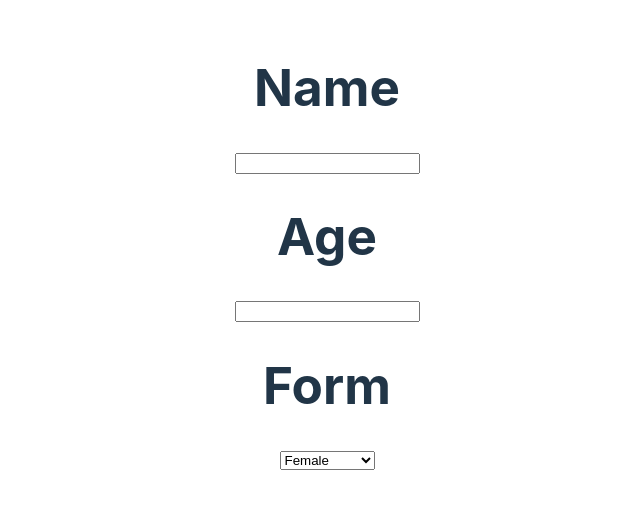
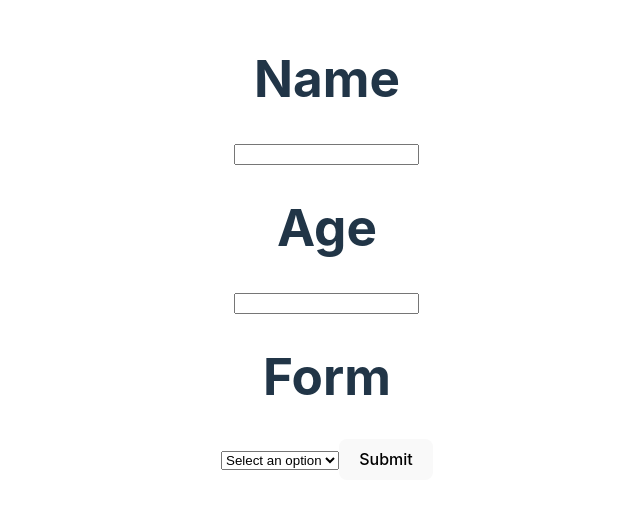
Before and after one commit to HanninenF/Parent-Child-MiniProject, a React (Vite) app: page / in a window 1280 px wide. Shown: the part 152-660 px from the top of the page, without its empty margins (313-953 px from the left). Built offline with nearby package versions, Linux system fonts and the light colour scheme.

Commit message:
Added Dropdown with submit and Edit button

```diff
--- a/src/App.tsx
+++ b/src/App.tsx
@@ -1,7 +1,7 @@
 import './App.scss';
 import SelectName from './components/SelectName';
 import SelectAge from './components/SelectAge';
-import Droppdown from './components/SelectDropdown';
+import Dropdown from './components/SelectDropdown';
 
 
 function App() {
@@ -9,7 +9,7 @@ function App() {
     <>
      <SelectName />
      <SelectAge/>
-     <Droppdown/>
+     <Dropdown/>
 
     </>
   )
--- a/src/components/SelectDropdown.tsx
+++ b/src/components/SelectDropdown.tsx
@@ -1,14 +1,29 @@
+import { useState } from 'react';
 
+export default function Dropdown() {
+    const [selectedValue, setSelectedValue] = useState('');
+    const [isSubmitted, setIsSubmitted] = useState(false);
 
-export default function Droppdown() {
+    const handleSubmit = () => {
+        setIsSubmitted(true);
+        console.log('Submitted value:', selectedValue);
+    };
+
+    const handleEdit = () => {
+        setIsSubmitted(false);
+    };
+
     return (
         <div>
             <h1>Form</h1>
-            <select>
+            <select value={selectedValue} onChange={(e) => setSelectedValue(e.target.value)}disabled={isSubmitted}>
+                <option value="">Select an option</option>
                 <option value="Female">Female</option>
                 <option value="Male">Male</option>
-                <option value="Turbo">Transformer</option>
+                <option value="Transformer">Transformer</option>
             </select>
+            {!isSubmitted ? (<button onClick={handleSubmit}>Submit</button>) : (<button onClick={handleEdit}>Edit</button>)}
+            {isSubmitted && <p>You selected: {selectedValue}</p>}
         </div>
     );
 }
```
